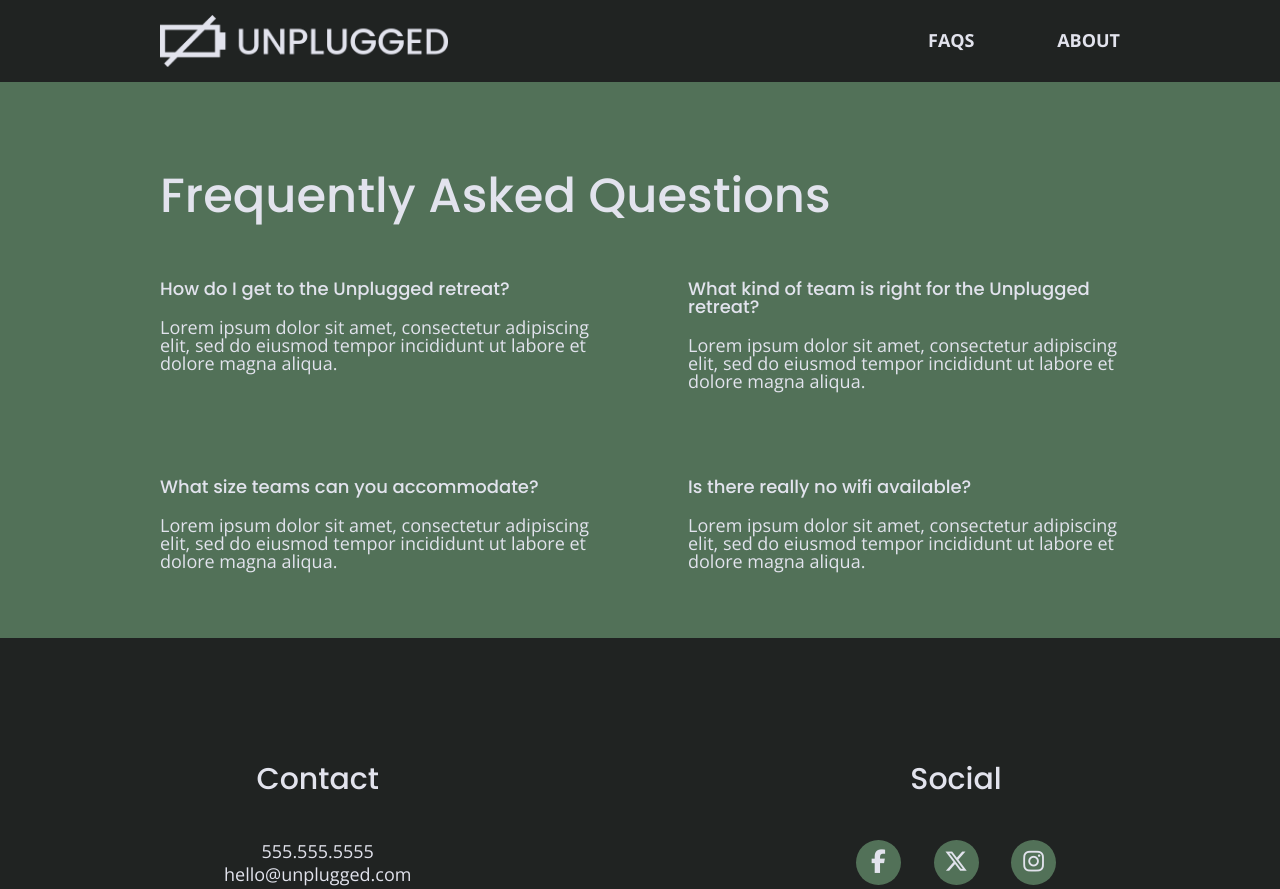
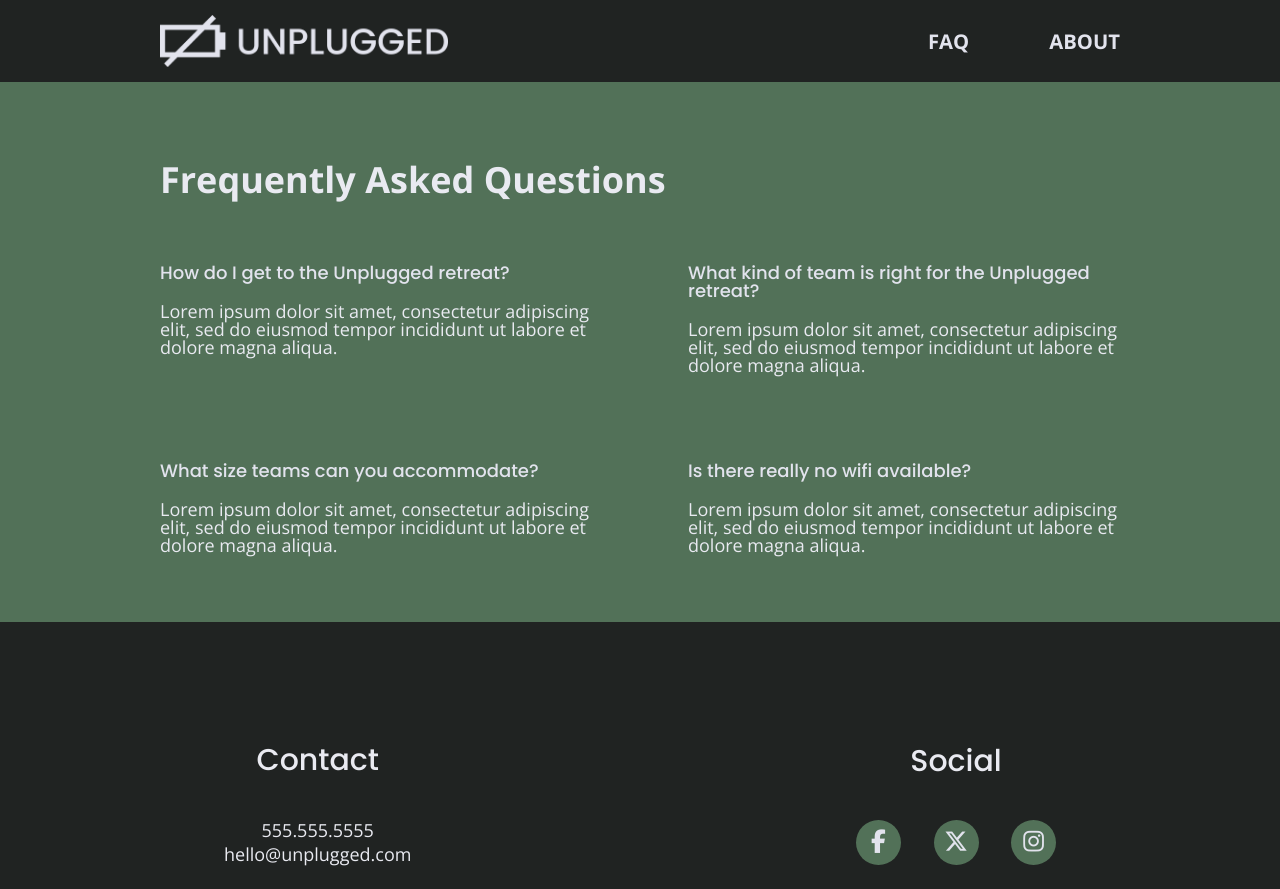
Before and after one commit to NMeeks3/unplugged-website-project, a website: page faq/index.html in a window 1280 px wide. Shown: the top 889 px of the page. Drawn offline with nearby package versions, Linux system fonts and the light colour scheme.

Commit message:
Made edits to css and html for all pages for header hierarchy, form label and other errors

```diff
--- a/css/main.css
+++ b/css/main.css
@@ -96,10 +96,11 @@ html {
 body {
   font-family: 'Open Sans', sans-serif;
   font-size: 1em;
-  color: #e2e3ed;
+  /* color: #e2e3ed; */
+  /* *** Used a lighter color for text for better color contrast */
+  color: #E9EAF1;
   text-align: left;
 }
-
 
 ul, ol {
   list-style-type: none;
@@ -112,21 +113,17 @@ a {
   text-decoration: none;
 }
 
-h1 {
-  font-size: 2.25rem;
-  line-height: 2.6875rem;
+/* *** Added the h1 for the mission page */
+.mission h1, h2 {
+  font-family: 'Poppins', sans-serif;
+  font-size: 1.875em;
   font-weight: 500;
+  margin: 0;
   color: #e2e3ed;
 }
 
-h2 {
-  font-family: 'Poppins', sans-serif;
-  font-size: 1.875em;
-  font-weight: 500;
-  color: #e2e3ed;
-}
-
-h3, h4 {
+/* *** Added h2 for homepage form and faq page */
+.form-description h2, .faq h2, h3, h4 {
   font-family: 'Poppins', sans-serif;
   margin: 20px 0;
   font-size: 1.125em;
@@ -135,7 +132,7 @@ h3, h4 {
 
 p {
   font-size: 0.875em;
-  line-height: 1.125;
+  line-height: 1.285;
 
 }
 
@@ -195,6 +192,10 @@ header nav ul {
   width: 100%;
   display: flex;
   justify-content: space-around;
+}
+
+header nav ul li {
+  font-size: 1.125em;
 }
 
 footer {
@@ -270,7 +271,6 @@ aside {
   display:flex;
   justify-content: center;
   background-color: #527158;
-  color: #e2e3ed;;
 }
 
 aside .form {
@@ -283,6 +283,8 @@ input[type=text] {
   color: #2a423a;
   font-style: italic;
   padding: 1em;
+   /* *** Create space between label and input */
+  margin-top: 10px;
 }
 
 input[type=button] {
@@ -386,15 +388,15 @@ input[type=button] {
 .contact-content p {
   margin: 0;
 }
-/*-------Mobile Styles FAQs Page-------*/
+/*-------Mobile Styles FAQ Page-------*/
 
-.faqs {
+.faq {
   display:flex;
   justify-content: center;
   background-color: #527158;
 }
 
-.faqs .content-wrapper {
+.faq .content-wrapper {
   display: flex;
   justify-content: center;
   align-items: flex-start;
@@ -402,16 +404,19 @@ input[type=button] {
   margin: 50px 0 0 0;
 }
 
-.faqs h2  {
+/* *** Added h1 for the faq page */
+/* *** Remove .faq h2 since these styles do not apply to the current h2 in the faq page */
+.faq h1  {
   margin-bottom: 40px;
   line-height: 1;
 }
 
-.faqs-content {
+.faq-content {
   margin-bottom: 50px;
 }
 
-.faqs-content h4 {
+/* *** Added h2 for the faq page */
+.faq-content h2, .faq-content h4 {
   line-height: 1.333;
 }
 
@@ -512,12 +517,15 @@ input[type=button] {
   margin: 100px 0;
  }
 
- h2 {
+ /* *** Added the h1 for the mission and faq pages */
+  .mission h1,
+  .faq h1, h2 {
   font-size: 2.25em;
   line-height: 1.333;
  }
 
- h3 {
+  /* *** Added h2 for homepage form */
+  .form-description h2, h3 {
   font-size: 1.5em;
   line-height: 1.25;
   }
@@ -566,7 +574,8 @@ input[type=button] {
     margin-bottom: 0;
   }
 
-  footer h4 {
+    /* *** Added h3 for the footer */
+  footer h3, footer h4 {
     font-size: 1.5em;
     margin-bottom: 40px;
   }
@@ -603,6 +612,8 @@ input[type=button] {
   display: flex;
   justify-content: space-between;
   align-content: flex-start;
+  /* *** align the form and form description at their centers */
+    align-items: center;
  }
 
  aside .content-wrapper .form-description,
@@ -621,7 +632,6 @@ input[type=button] {
   display: flex;
   align-items: center;
   flex-flow: column wrap;
-
   flex-basis: 50%;
  }
 
@@ -681,26 +691,29 @@ input[type=button] {
   align-items: flex-start;
  }
 
- .contact-content h4 {
+ /* *** Added h3 for the about page */
+  .contact-content h3, .contact-content h4 {
   font-size: 1.5em;
  }
 
- /*-----FAQs PAge-----*/
+ /*-----FAQ PAge-----*/
 
- .faqs .content-wrapper {
+ .faq .content-wrapper {
   justify-content: space-between;
  }
 
- .faqs-content {
+ .faq-content {
   flex-basis: 45%;
  }
 
- .faqs h2 {
+ /* *** Added h1 for the faq page */
+  .faq h1, .faq h2 {
   width: 100%;
 
  }
 
- .faqs h4, .faqs p {
+ /* *** Added h2 for the faq page */
+  .faq h2, .faq h4, .faq p {
   font-size: 0.875em;
   line-height: 1.125;
  }
@@ -718,13 +731,12 @@ input[type=button] {
    padding: 15px 0;
   }
 
-  header figure {
-    width: 30%;
-  }
   h2 {
     font-size: 2.25em;
    }
 
+  /* *** Added h2 for homepage form */
+  .form-description h2,
   h3, h4 {
     font-size: 1.875em;
   }
@@ -739,7 +751,6 @@ input[type=button] {
  .hero-area h1 {
   width: 80%;
   font-size: 3.75em;
-
   }
 
  /*Aside*/
@@ -748,9 +759,9 @@ input[type=button] {
   justify-content: space-around;
  }
 
-aside .content-wrapper .form-description,
-aside .content-wrapper .form {
-  width: 30%;
+ aside .content-wrapper .form-description,
+ aside .content-wrapper .form {
+  width: 40%;
  }
 
  .form-description p {
@@ -777,7 +788,8 @@ aside .content-wrapper .form {
   width: 41%;
  }
 
- footer h4 {
+ /* *** Added h3 for the footer */
+  footer h3, footer h4 {
     font-size: 1.875em;
   }
 
@@ -787,23 +799,28 @@ aside .content-wrapper .form {
   padding-bottom: 37%;
 }
 
- .mission h2,
+ /* *** Added h1 for the about page */
+  .mission h1, .mission h2,
  .contact-section .content-wrapper h2 {
   width: 95%;
   font-size: 3em;
  }
 
- .contact-content h4 {
+  /* *** Added h3 for the about page */
+  .contact-content h3, .contact-content h4 {
     font-size: 1.875em;
   }
 
- /*-----FAQs PAge-----*/
+ /*-----FAQ PAge-----*/
 
- .faqs h2 {
+ /* *** No longer needed since updating header hierarchy */
+ /*.faq h2 {
   width: 100%;
   font-size: 3em;
- }
- .faqs h4, .faqs p {
+ } */
+
+ /* *** Added h2 for the faq page */
+  .faq h2, .faq h4, .faq p {
   font-size: 1.125em;
   line-height: 1;
  }
--- a/faq/index.html
+++ b/faq/index.html
@@ -1,9 +1,9 @@
 <!doctype html>
-<html class="no-js" lang="">
+<html class="no-js" lang="en">
 
 <head>
   <meta charset="utf-8">
-  <title>FAQs | Unplugged Retreat</title>
+  <title>FAQ | Unplugged Retreat</title>
   <meta name="description" content="">
   <meta name="viewport" content="width=device-width, initial-scale=1">
 
@@ -16,16 +16,19 @@
   <link rel="apple-touch-icon" href="../icon.png">
   <!-- Place favicon.ico in the root directory -->
 
-  <link rel="stylesheet" href="../css/normalize.css">
-  <link rel="stylesheet" href="../css/main.css">
 
-  <script src="https://kit.fontawesome.com/b526d055e2.js" crossorigin="anonymous"></script>
 
-<!--Google Font Styles-->
+  <!--Google Font Styles-->
 
   <link rel="preconnect" href="https://fonts.googleapis.com">
   <link rel="preconnect" href="https://fonts.gstatic.com" crossorigin>
   <link href="https://fonts.googleapis.com/css2?family=Open+Sans:ital,wght@0,300..800;1,300..800&family=Poppins:ital,wght@0,100;0,200;0,300;0,400;0,500;0,600;0,700;0,800;0,900;1,100;1,200;1,300;1,400;1,500;1,600;1,700;1,800;1,900&display=swap" rel="stylesheet">
+
+  <!-- FontAwesome CDN version 5.5 -->
+  <script src="https://kit.fontawesome.com/b526d055e2.js" crossorigin="anonymous"></script>
+  <link rel="stylesheet" href="../css/normalize.css">
+  <link rel="stylesheet" href="../css/main.css">
+
 
   <meta name="theme-color" content="#fafafa">
 </head>
@@ -41,40 +44,42 @@
       <div class="header-divider"></div>
       <nav>
         <ul>
-          <li><a href="index.html" rel="noopener">FAQs</a></li>
+          <li><a href="index.html" rel="noopener">FAQ</a></li>
           <li><a href="../about/index.html" rel="noopener">About</a> </li>
         </ul>
       </nav>
     </div>
   </header>
 
-  <main class="faqs">
+  <main class="faq">
     <div class="content-wrapper">
-      <h2>Frequently Asked Questions</h2>
-        <div class="faqs-content">
-          <h4>How do I get to the Unplugged retreat?</h4>
+      <!-- *** Changed the h2 to an h1 -->
+      <h1>Frequently Asked Questions</h1>
+        <div class="faq-content">
+          <h2>How do I get to the Unplugged retreat?</h2>
           <p>Lorem ipsum dolor sit amet, consectetur adipiscing elit, sed do eiusmod tempor incididunt ut labore et dolore magna aliqua.</p>
         </div>
-        <div class="faqs-content">
-          <h4>What kind of team is right for the Unplugged retreat?</h4>
+        <div class="faq-content">
+          <h2>What kind of team is right for the Unplugged retreat?</h2>
           <p>Lorem ipsum dolor sit amet, consectetur adipiscing elit, sed do eiusmod tempor incididunt ut labore et dolore magna aliqua.</p>
         </div>
-        <div class="faqs-content">
-          <h4>What size teams can you accommodate?</h4>
+        <div class="faq-content">
+          <h2>What size teams can you accommodate?</h2>
           <p>Lorem ipsum dolor sit amet, consectetur adipiscing elit, sed do eiusmod tempor incididunt ut labore et dolore magna aliqua.</p>
         </div>
-        <div class="faqs-content">
-          <h4>Is there really no wifi available?</h4>
+        <div class="faq-content">
+          <h2>Is there really no wifi available?</h2>
           <p>Lorem ipsum dolor sit amet, consectetur adipiscing elit, sed do eiusmod tempor incididunt ut labore et dolore magna aliqua.</p>
         </div>
-    </div> <!--faqs content wrapper ends-->
+    </div> <!--faq content wrapper ends-->
   </main>
 
   <footer>
     <div class="content-wrapper">
       <div class="footer-content">
         <div class="contact">
-          <h4>Contact</h4>
+          <!-- *** Changed the h4 to an h3 -->
+          <h3>Contact</h3>
           <address>
             <p>
               555.555.5555<br>
@@ -83,7 +88,8 @@
           </address>
         </div>
         <div class="social">
-          <h4>Social</h4>
+          <!-- *** Changed the h4 to an h3 -->
+          <h3>Social</h3>
           <div class="social-icons">
             <p>
              <a href="https://www.facebook.com/"  target="_blank" aria-label="Facebook">
```
Also changed, not shown: about/index.html (+12 -7 lines), index.html (+7 -4 lines).
